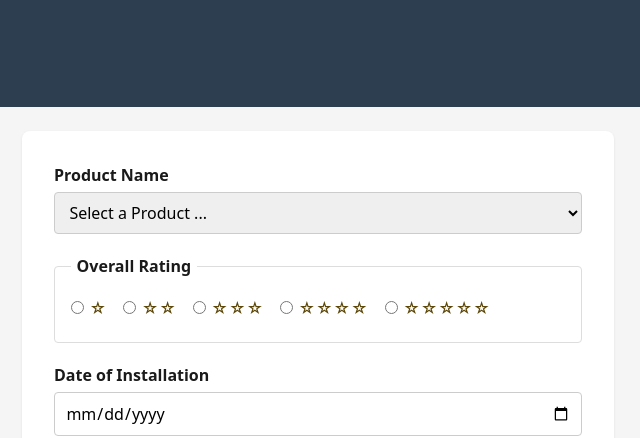
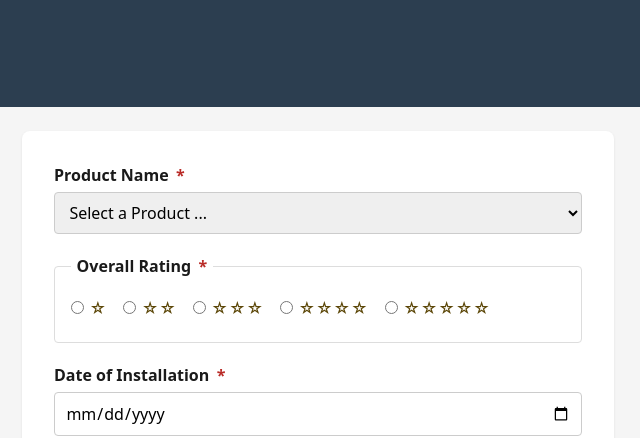
Before and after one commit to ofonsecam/wdd131, a plain HTML site: page form.html in a window 1280 px wide. Shown: the top 438 px of the page, 322-962 px from the left. Drawn offline with Linux system fonts and the light colour scheme.

Commit message:
last changes now

```diff
--- a/form.html
+++ b/form.html
@@ -18,14 +18,14 @@
   <main>
     <form method="get" action="review.html">
       <div class="field">
-        <label for="productName">Product Name</label>
+        <label for="productName">Product Name <span class="required-asterisk">*</span></label>
         <select id="productName" name="productName" required>
           <option value="" disabled selected>Select a Product ...</option>
         </select>
       </div>
 
       <fieldset class="field">
-        <legend>Overall Rating</legend>
+        <legend>Overall Rating <span class="required-asterisk">*</span></legend>
         <div class="rating-group">
           <label for="rating1">
             <input type="radio" id="rating1" name="overallRating" value="1" required>
@@ -56,7 +56,7 @@
       </fieldset>
 
       <div class="field">
-        <label for="installDate">Date of Installation</label>
+        <label for="installDate">Date of Installation <span class="required-asterisk">*</span></label>
         <input type="date" id="installDate" name="installDate" required>
       </div>
 
--- a/styles/style.css
+++ b/styles/style.css
@@ -60,6 +60,12 @@ fieldset legend {
   font-weight: 400;
   color: #4a4a4a;
   font-size: 0.9em;
+}
+
+.required-asterisk {
+  color: #b92b27;
+  font-weight: bold;
+  margin-left: 0.2rem;
 }
 
 select,
```
